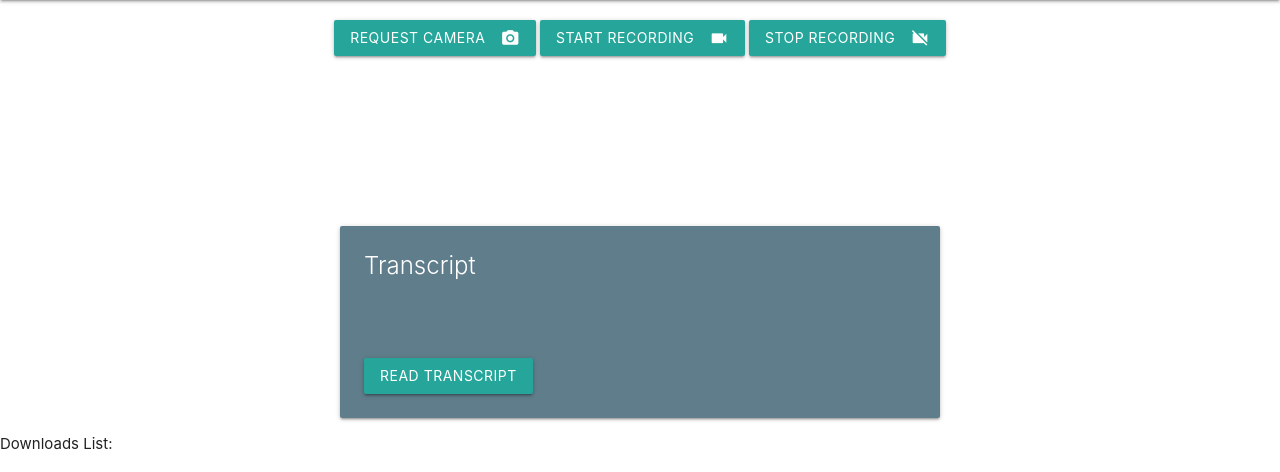
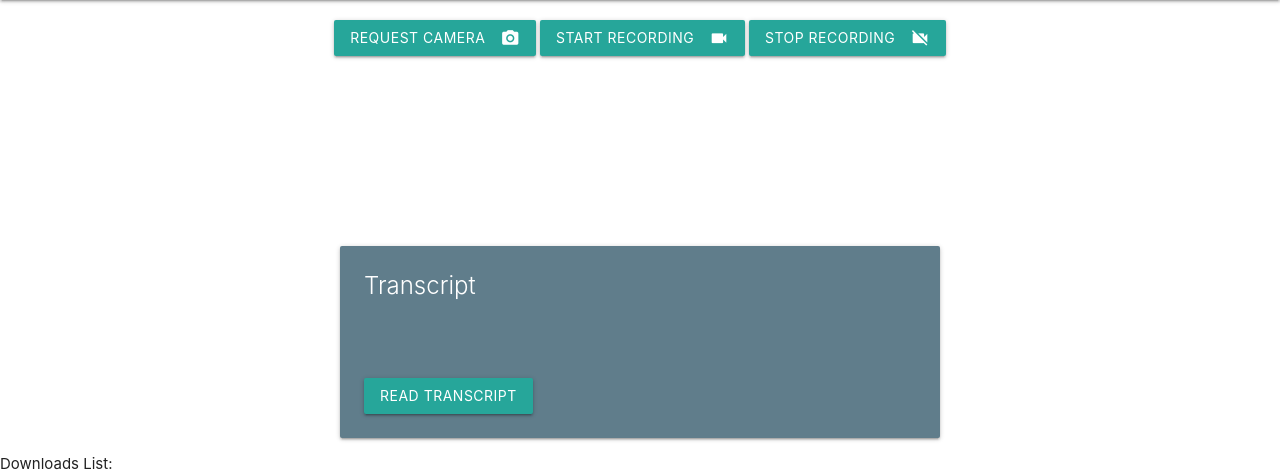
Before and after one commit to intermezzio/pennappsxx-lip-reading, a Flask app: page / in a window 1280 px wide. Shown: the part 64-536 px from the top of the page. Run offline with Flask 2, Linux system fonts and the light colour scheme.

Commit message:
minor cosmetic changes

```diff
--- a/Server/static/flask.css
+++ b/Server/static/flask.css
@@ -11,3 +11,8 @@
   text-align: center;
   margin: 20px;
 }
+
+#video-wrap {
+  text-align: center;
+  margin-bottom: 20px;
+}
--- a/Server/static/flask.js
+++ b/Server/static/flask.js
@@ -1,5 +1,5 @@
-// const URL = 'http://127.0.0.1:5000';
-const URL = 'http://3.210.181.96:5000';
+const URL = 'http://127.0.0.1:5000';
+// const URL = 'http://3.210.181.96:5000';
 
 
 var video, reqBtn, startBtn, stopBtn, ul, stream, recorder, timer;
--- a/Server/templates/flask.html
+++ b/Server/templates/flask.html
@@ -36,7 +36,9 @@
     <button id='stop' class='btn' onclick = "stopRecording()" hidden>-->
       <!--Stop Recording <i class="material-icons right">videocam_off</i> -->
     </button>
-    <video id='video' autoplay></video>
+    <div id="video-wrap">
+      <video id='video' autoplay></video>
+    </div>
     <div id='transcript' class="card blue-grey">
       <div class="card-content white-text">
         <span class="card-title">Transcript</span>
```
